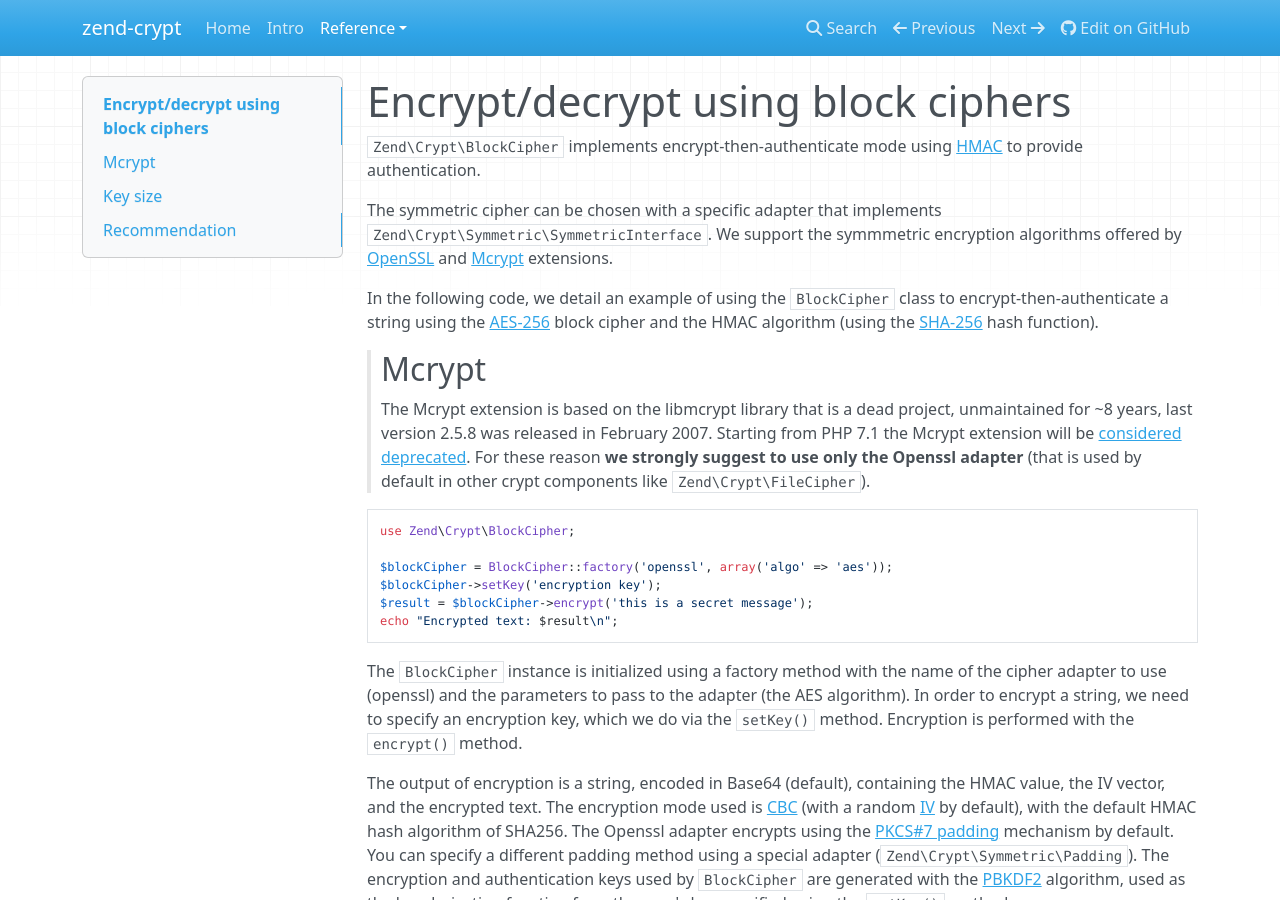
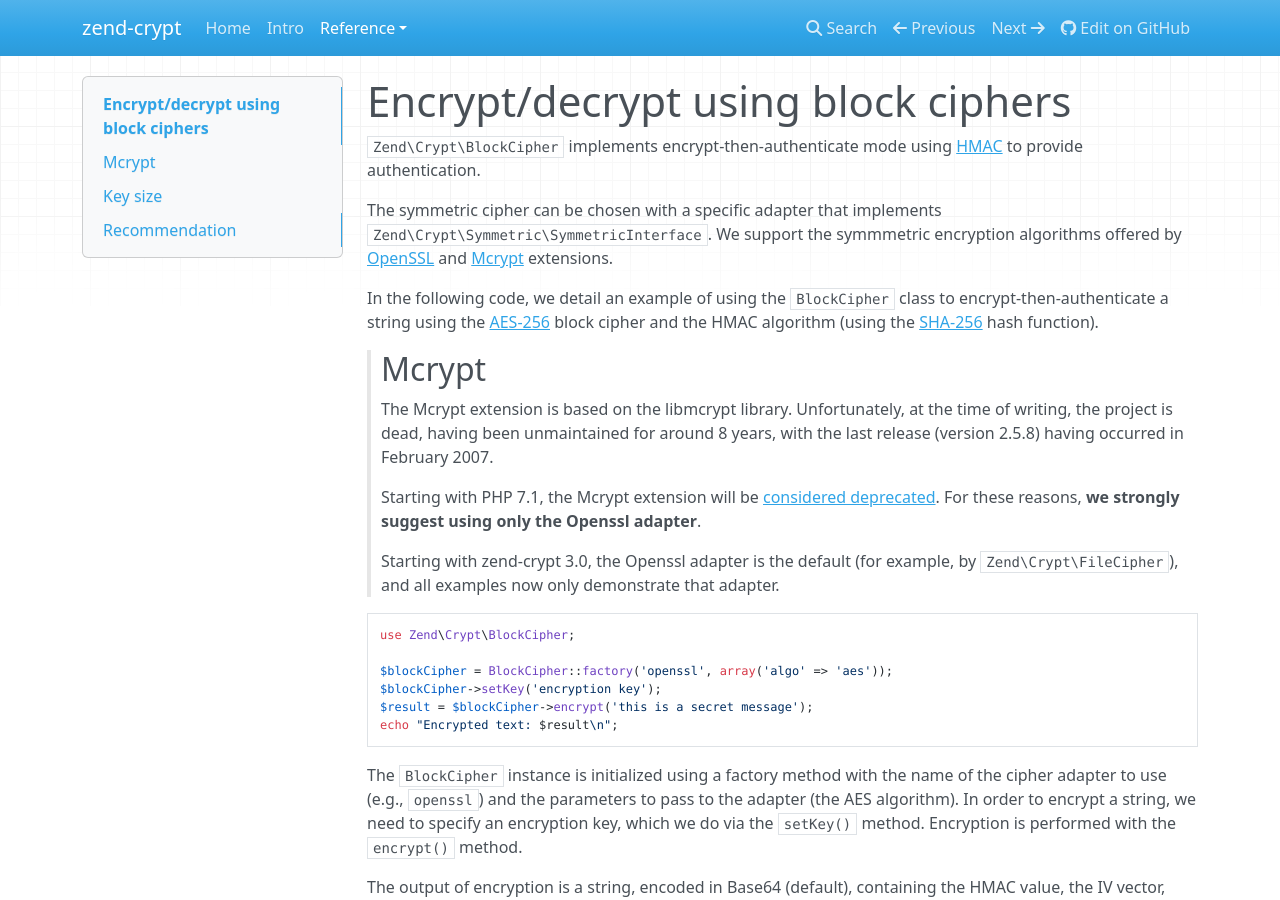
Before and after one commit to zendframework/zend-crypt, an MkDocs documentation site: the page built from doc/book/block-cipher.md, in a window 1280 px wide and 900 px high. Built offline with MkDocs 1.6.1, drawn with Linux system fonts in a browser that asks for light colours; nearby versions of some CDN libraries; old or Windows-style settings are respelled for this version of MkDocs.

Commit message:
Review for merge
- Minor changes to phrasing within documentation pages.
- CS/consistency updates in the code.

````diff
--- a/doc/book/block-cipher.md
+++ b/doc/book/block-cipher.md
@@ -17,11 +17,17 @@ hash function).
 
 > ## Mcrypt
 >
-> The Mcrypt extension is based on the libmcrypt library that is  a dead project,
-> unmaintained for ~8 years, last version 2.5.8 was released in February 2007.
-> Starting from PHP 7.1 the Mcrypt extension will be [considered deprecated](https://wiki.php.net/rfc/mcrypt-viking-funeral).
-> For these reason **we strongly suggest to use only the Openssl adapter** (that
-> is used by default in other crypt components like `Zend\Crypt\FileCipher`).
+> The Mcrypt extension is based on the libmcrypt library. Unfortunately, at the
+> time of writing, the project is dead, having been unmaintained for around 8
+> years, with the last release (version 2.5.8) having occurred in February 2007.
+>
+> Starting with PHP 7.1, the Mcrypt extension will be
+> [considered deprecated](https://wiki.php.net/rfc/mcrypt-viking-funeral).
+> For these reasons, **we strongly suggest using only the Openssl adapter**.
+>
+> Starting with zend-crypt 3.0, the Openssl adapter is the default (for example,
+> by `Zend\Crypt\FileCipher`), and all examples now only demonstrate that
+> adapter.
 
 ```php
 use Zend\Crypt\BlockCipher;
@@ -33,7 +39,7 @@ echo "Encrypted text: $result\n";
 ```
 
 The `BlockCipher` instance is initialized using a factory method with the name
-of the cipher adapter to use (openssl) and the parameters to pass to the adapter
+of the cipher adapter to use (e.g., `openssl`) and the parameters to pass to the adapter
 (the AES algorithm). In order to encrypt a string, we need to specify an
 encryption key, which we do via the `setKey()` method. Encryption is performed
 with the `encrypt()` method.
````
Also changed, not shown: doc/book/files.md (+2 -2 lines), doc/book/password.md (+8 -9 lines), 9 other files.
